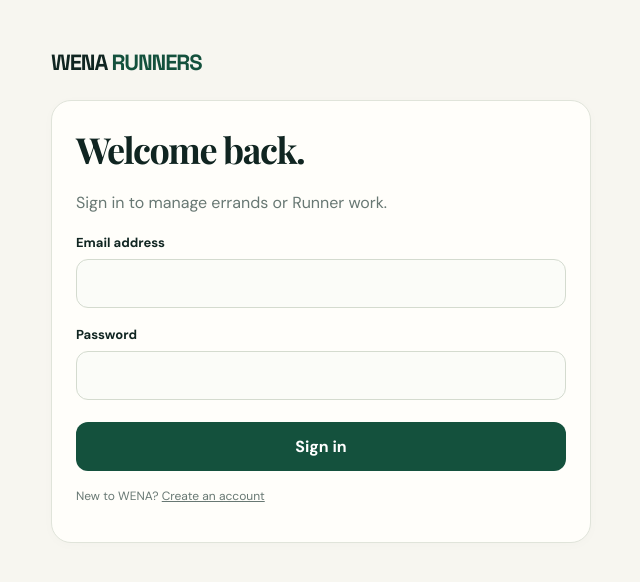
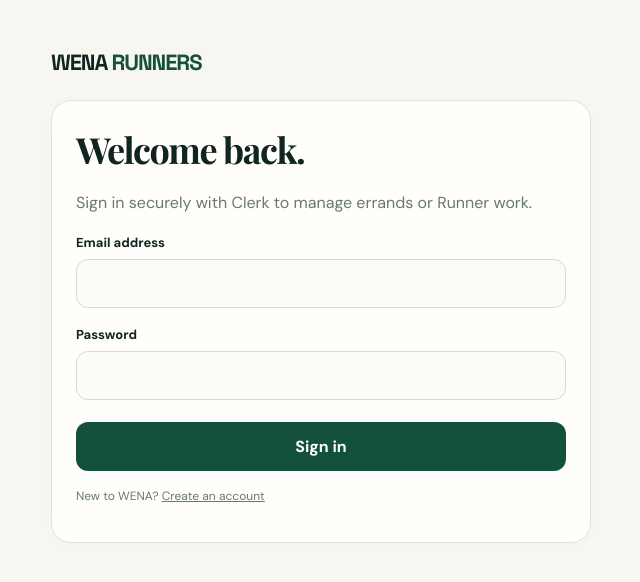
Before and after one commit to fifithemain/Wena-Runners, a Next.js app in the folder wena-runner/: page /login in a window 1280 px wide. Shown: the top 582 px of the page, without its empty margins (319-959 px from the left). Built offline with nearby package versions, Linux system fonts and the light colour scheme; no server answers.

Commit message:
Use Clerk for sign-in

```diff
--- a/wena-runner/app/login/page.tsx
+++ b/wena-runner/app/login/page.tsx
@@ -1 +1,50 @@
-"use client";import Link from "next/link";import {useState} from "react";export default function Login(){const[email,S1]=useState(""),[password,S2]=useState(""),[error,S3]=useState(""),[busy,S4]=useState(false);async function go(e:React.FormEvent){e.preventDefault();S4(true);S3("");try{const r=await fetch("/api/auth/login",{method:"POST",headers:{"Content-Type":"application/json"},body:JSON.stringify({email,password})}),d=await r.json();if(!r.ok)throw Error(d.error);location.href="/jobs"}catch(e){S3(e instanceof Error?e.message:"Login failed")}finally{S4(false)}}return <main className="formwrap"><Link href="/" className="brand">WENA <span>RUNNERS</span></Link><form className="panel" style={{marginTop:24}} onSubmit={go}><h1>Welcome back.</h1><p className="muted">Sign in to manage errands or Runner work.</p><div className="field"><label>Email address</label><input required type="email" value={email} onChange={e=>S1(e.target.value)}/></div><div className="field"><label>Password</label><input required type="password" value={password} onChange={e=>S2(e.target.value)}/></div>{error&&<p className="error">{error}</p>}<button className="btn" style={{width:"100%"}} disabled={busy}>{busy?"Signing in…":"Sign in"}</button><p className="small">New to WENA? <Link href="/signup">Create an account</Link></p></form></main>}
+"use client";
+
+import Link from "next/link";
+import { useState } from "react";
+import { useSignIn } from "@clerk/nextjs";
+
+export default function Login() {
+  const { isLoaded, signIn, setActive } = useSignIn();
+  const [email, setEmail] = useState("");
+  const [password, setPassword] = useState("");
+  const [error, setError] = useState("");
+  const [busy, setBusy] = useState(false);
+
+  async function go(e: React.FormEvent) {
+    e.preventDefault();
+    if (!isLoaded) return;
+    setBusy(true);
+    setError("");
+    try {
+      const result = await signIn.create({ identifier: email, password });
+      if (result.status !== "complete" || !result.createdSessionId) {
+        throw new Error("Clerk requires an additional verification step. Complete it in Clerk, then try again.");
+      }
+      await setActive({ session: result.createdSessionId });
+      const sync = await fetch("/api/auth/profile", { method: "POST" });
+      if (!sync.ok) {
+        const data = await sync.json().catch(() => ({}));
+        throw new Error(data.error || "Your sign-in succeeded, but WENA could not prepare your profile.");
+      }
+      window.location.href = "/jobs";
+    } catch (err) {
+      setError(err instanceof Error ? err.message : "Sign in failed.");
+    } finally {
+      setBusy(false);
+    }
+  }
+
+  return <main className="formwrap">
+    <Link href="/" className="brand">WENA <span>RUNNERS</span></Link>
+    <form className="panel" style={{ marginTop: 24 }} onSubmit={go}>
+      <h1>Welcome back.</h1>
+      <p className="muted">Sign in securely with Clerk to manage errands or Runner work.</p>
+      <div className="field"><label htmlFor="email">Email address</label><input id="email" required type="email" autoComplete="email" value={email} onChange={e => setEmail(e.target.value)} /></div>
+      <div className="field"><label htmlFor="password">Password</label><input id="password" required type="password" autoComplete="current-password" value={password} onChange={e => setPassword(e.target.value)} /></div>
+      {error && <p className="error">{error}</p>}
+      <button className="btn" style={{ width: "100%" }} disabled={!isLoaded || busy}>{busy ? "Signing in…" : "Sign in"}</button>
+      <p className="small">New to WENA? <Link href="/signup">Create an account</Link></p>
+    </form>
+  </main>;
+}
```
